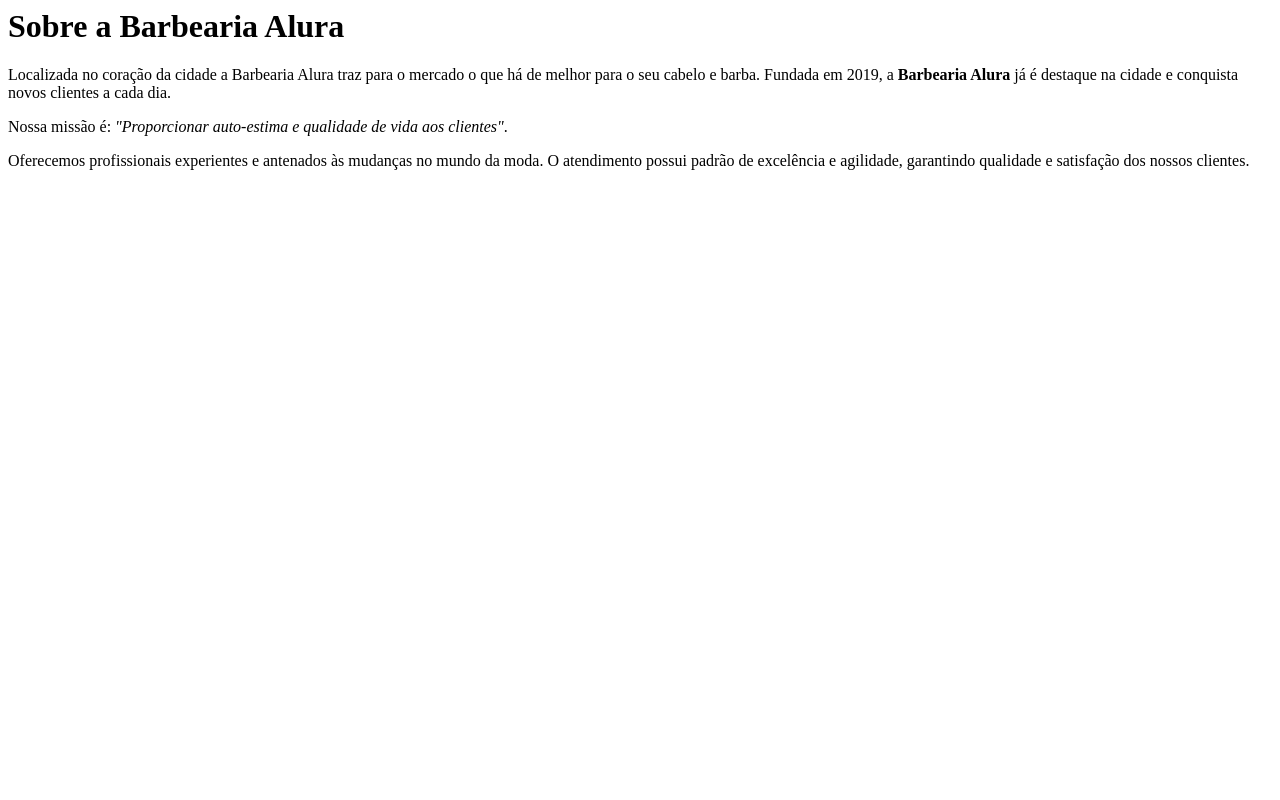
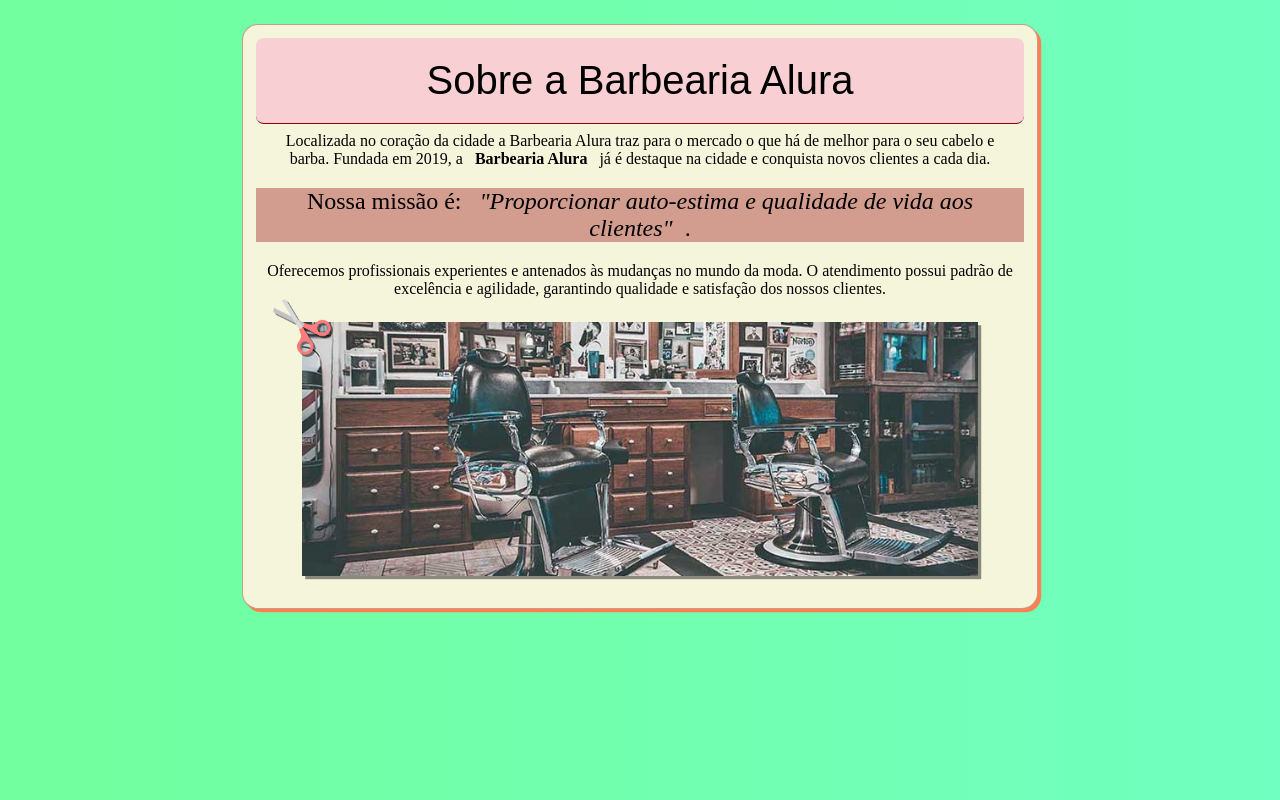
Before and after one commit to GabrielFeliciano/Alura-HTML5-e-CSS3, a plain HTML site: page index.html in a window 1280 px wide. Drawn offline with Linux system fonts and the light colour scheme; a web font is replaced by a local one.

Commit message:
Aula 05 quase finalizada

```diff
--- a/index.html
+++ b/index.html
@@ -1,15 +1,29 @@
-<html lang="en">
+<!DOCTYPE html>
+<html lang="pt-br">
 <head>
-    <link rel="stylesheet" href="style.css">
+    <title>Barbearia Alura</title>
+    <link rel="stylesheet" href="https://use.typekit.net/ezg3mtl.css">
+    <link rel="icon" href="https://media.istockphoto.com/vectors/barbershop-and-hair-salon-symbol-design-vector-id1023496556">
+    <link rel="stylesheet" href="./style.css">
     <meta charset="UTF-8">
     <meta name="viewport" content="width=device-width, initial-scale=1.0">
     <title>Document</title>
 </head>
 <body>
-    <h1>Sobre a Barbearia Alura</h1>
-    <p>Localizada no coração da cidade a Barbearia Alura traz para o mercado o que há de melhor para o seu cabelo e barba. Fundada em 2019, a <b>Barbearia Alura</b> já é destaque na cidade e conquista novos clientes a cada dia.</p>
-    <p>Nossa missão é: <i>"Proporcionar auto-estima e qualidade de vida aos clientes"</i>.</p>
-    <p>Oferecemos profissionais experientes e antenados às mudanças no mundo da moda. O atendimento possui padrão de excelência e agilidade, garantindo qualidade e satisfação dos nossos clientes.</p>
+    <header>
+        <section>
+            <h1 class="font-mascot font-very-large">Sobre a Barbearia Alura</h1>
+
+            <p>Localizada no coração da cidade a Barbearia Alura traz para o mercado o que há de melhor para o seu cabelo e barba. Fundada em 2019, a <b>Barbearia Alura</b> já é destaque na cidade e conquista novos clientes a cada dia.</p>
+            <p class="font-large">Nossa missão é: <i>"Proporcionar auto-estima e qualidade de vida aos clientes"</i>.</p>
+            <p>Oferecemos profissionais experientes e antenados às mudanças no mundo da moda. O atendimento possui padrão de excelência e agilidade, garantindo qualidade e satisfação dos nossos clientes.</p>
+
+            <div>
+                <img src="tesoura.png" alt="">
+                <img src="banner.jpg" alt="Banner da Barbearia">
+            </div>
+        </section>
+    </header>
 </body>
 <script src="./script.js"></script>
 </html>
--- a/style.css
+++ b/style.css
@@ -0,0 +1,76 @@
+body {
+    justify-items: center;
+    text-align: center;
+    background-image: linear-gradient(90deg, #71FF9E, #71FFC1);
+}
+
+header {
+    display: flex;
+    flex-direction: column;
+    justify-content: center;
+    align-items: center;
+}
+
+header section {
+    width: 60vw;
+
+    display: flex;
+    flex-direction: column;
+
+    padding: 0.8em;
+    margin-top: 1em;
+
+    border: .1rem solid #8b000060;
+    border-radius: 1rem;
+    background-color: beige;
+    box-shadow: coral .2em .2em;
+}
+
+header section * {
+    margin: 0.5em;
+}
+
+header section div {
+    position: relative;
+}
+
+header section img[src*='banner'] {
+    width: 90%;
+    align-self: center;
+    box-shadow: #00000070 0.2em 0.2em;
+}
+
+header section img[src*='tesoura'] {
+    width: 10%;
+
+    position: absolute;
+    top: -9%;
+    left: -1%;
+}
+
+header section h1 {
+    border-bottom: .1rem solid darkred;
+    margin: 0px;
+    padding: .5em;
+    border-radius: .5rem;
+    background-color: #ff5db340;
+}
+
+section > p.font-large {
+    background-color: #a52a2a70;
+    margin: 0.5em 0px 0.5em 0px
+}
+
+.font-very-large {
+    font-size: 2.5em;
+}
+
+.font-large {
+    font-size: 1.5em;
+}
+
+.font-mascot {
+    font-family: mascot-mvb, sans-serif;
+    font-weight: 400;
+    font-style: normal;
+}
```
Also changed, not shown: banner.jpg (added), tesoura.png (added), 1 other file.
